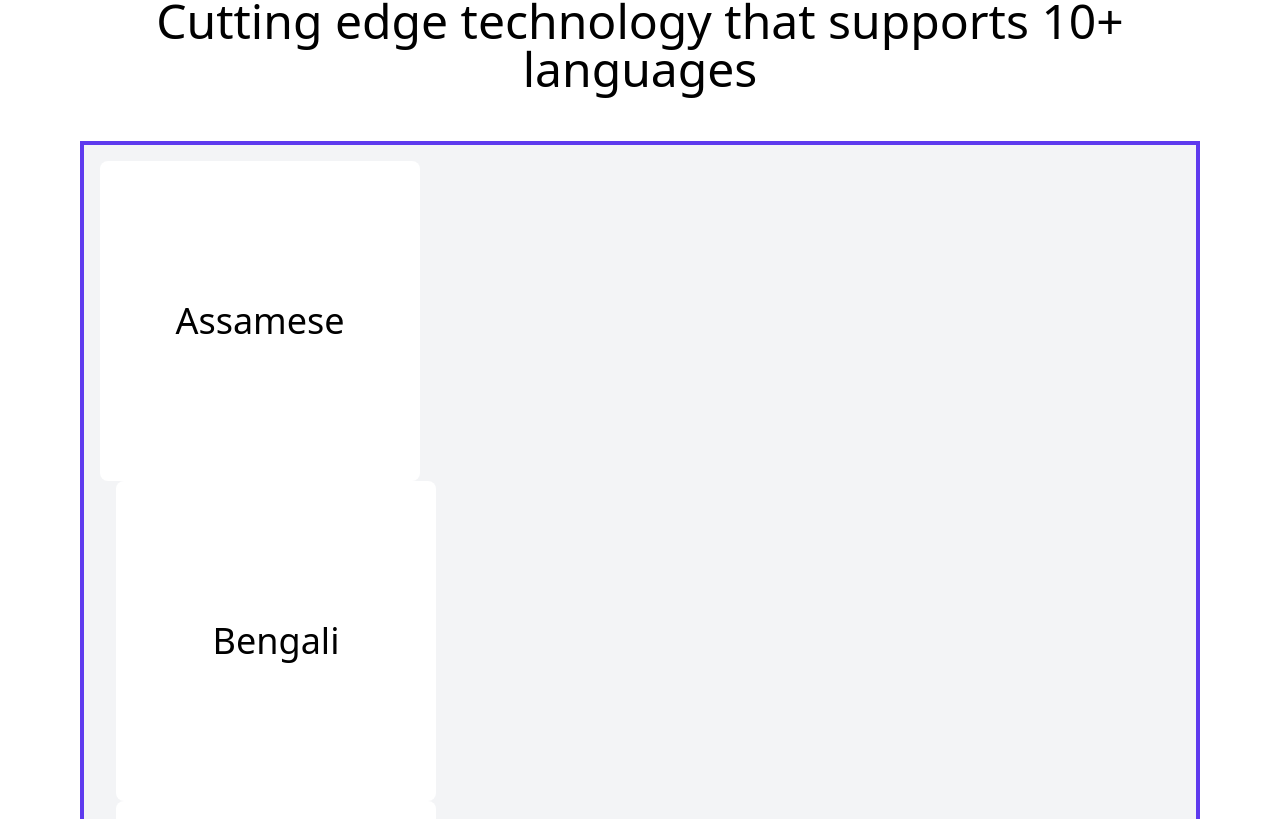
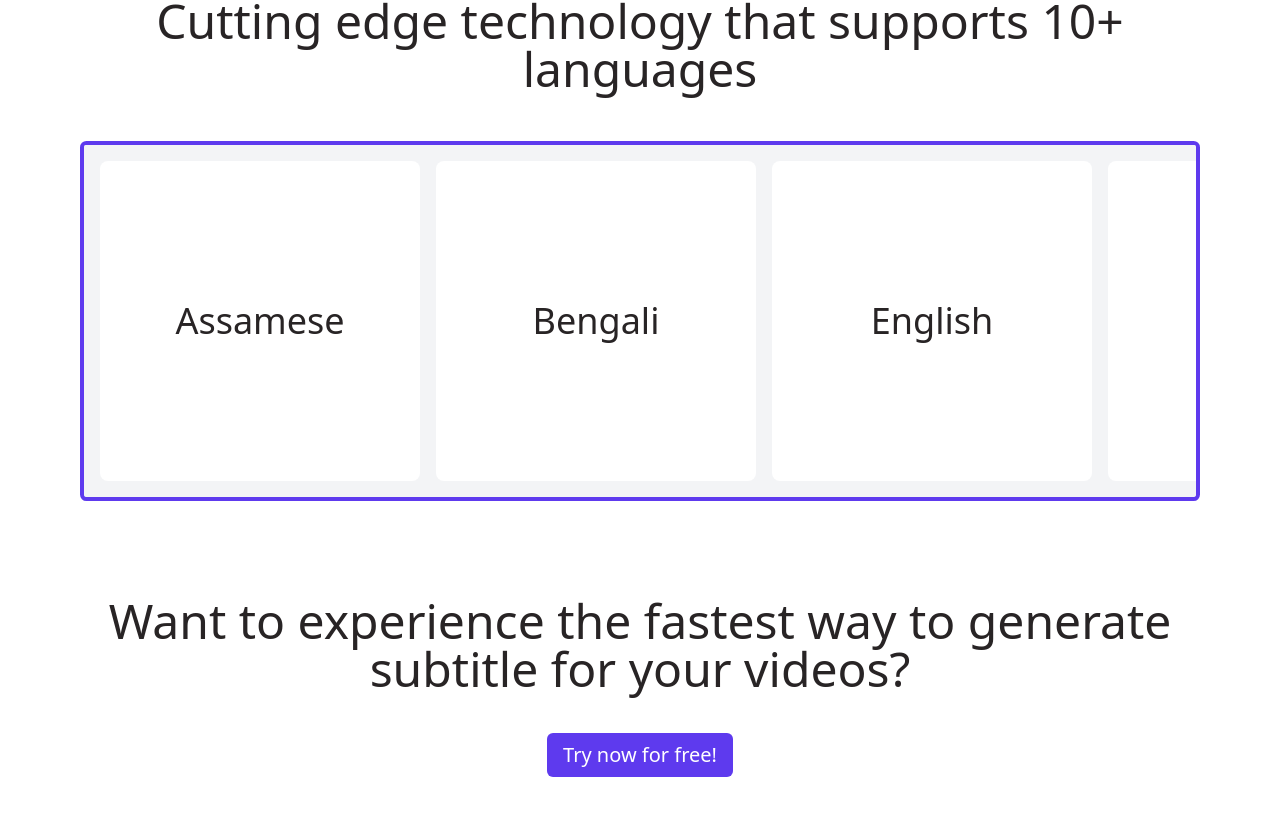
Before and after one commit to kurianbenoy/Indic-Subtitler, a Next.js app in the folder ui/: page / in a window 1280 px wide. Shown: the part 1141-1960 px from the top of the page. Built offline with nearby package versions, Linux system fonts and the light colour scheme.

Commit message:
Fix: Missing curly brace which caused daisyui from working properly

```diff
--- a/ui/tailwind.config.js
+++ b/ui/tailwind.config.js
@@ -17,10 +17,9 @@ module.exports = {
         secondary: "#242424",
       },
     },
-    plugins: [require("@tailwindcss/typography"), require("daisyui")],
-
-    daisyui: {
-      themes: ["retro"],
-    },
+  },
+  plugins: [require("@tailwindcss/typography"), require("daisyui")],
+  daisyui: {
+    themes: ["retro"],
   },
 };
```
